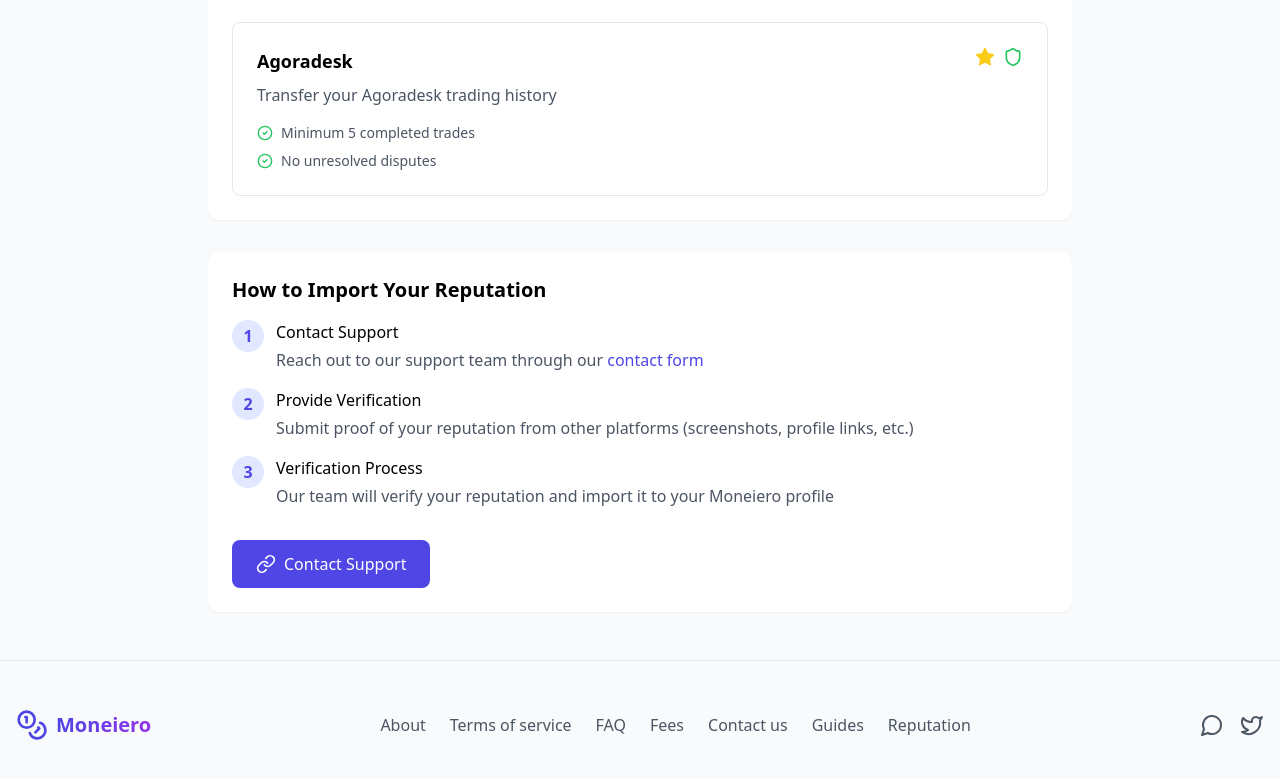
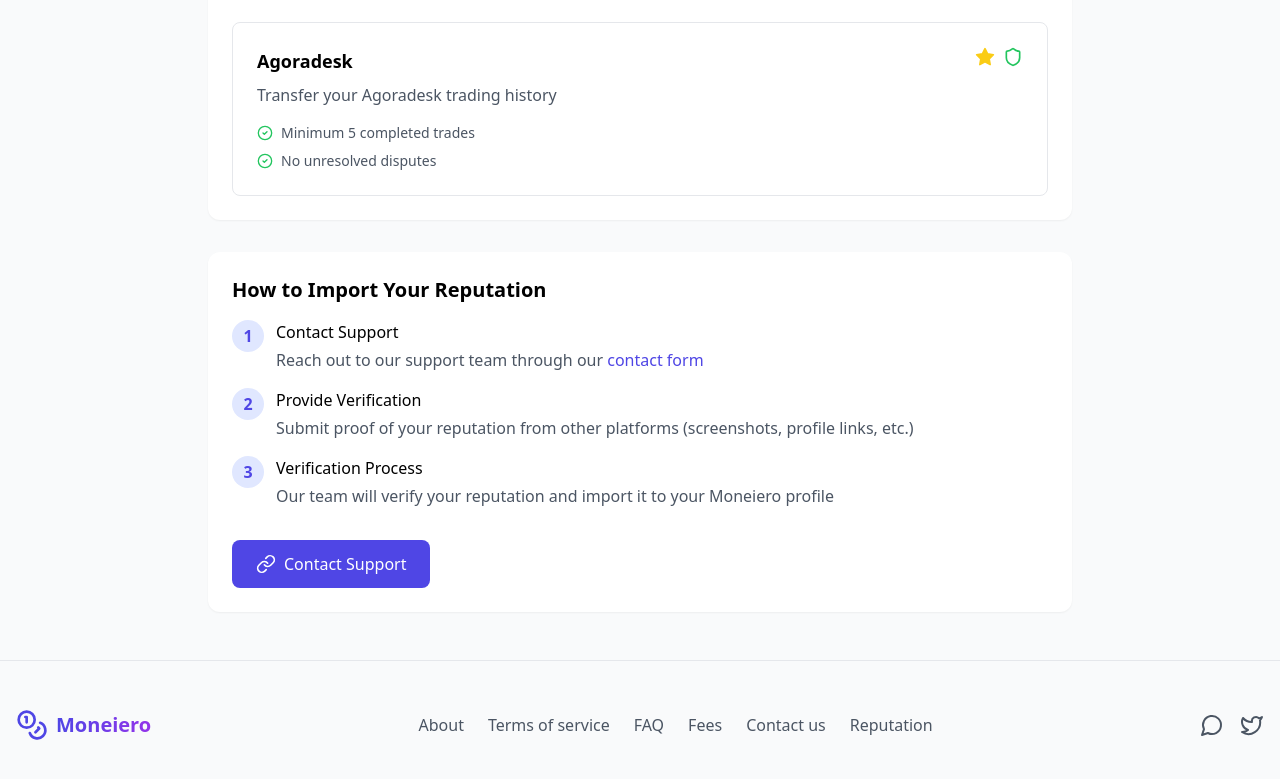
Before and after one commit to aimwizards/ugandacoin, a React (Vite) app: page /reputation in a window 1280 px wide. Shown: the part 1155-1934 px from the top of the page. Built offline with nearby package versions, Linux system fonts and the light colour scheme.

Commit message:
Update Footer.tsx

```diff
--- a/src/components/Footer/Footer.tsx
+++ b/src/components/Footer/Footer.tsx
@@ -20,7 +20,6 @@
             <Link to="/faq" className="text-gray-600 hover:text-indigo-600 transition-colors">FAQ</Link>
             <Link to="/fees" className="text-gray-600 hover:text-indigo-600 transition-colors">Fees</Link>
             <Link to="/contact" className="text-gray-600 hover:text-indigo-600 transition-colors">Contact us</Link>
-            <Link to="/guides" className="text-gray-600 hover:text-indigo-600 transition-colors">Guides</Link>
             <Link to="/reputation" className="text-gray-600 hover:text-indigo-600 transition-colors">Reputation</Link>
           </nav>
 
```
